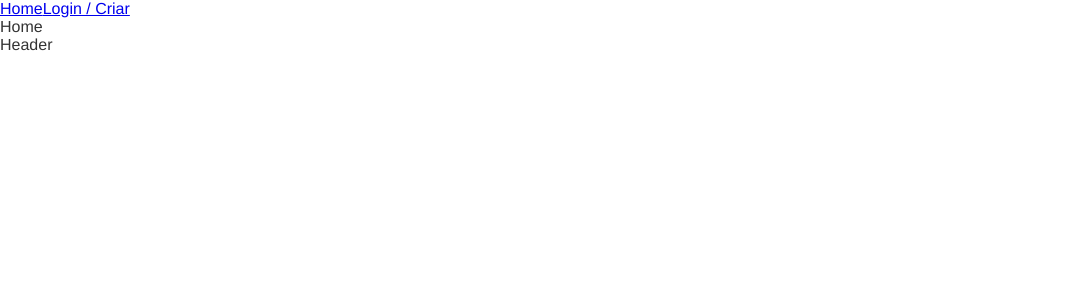
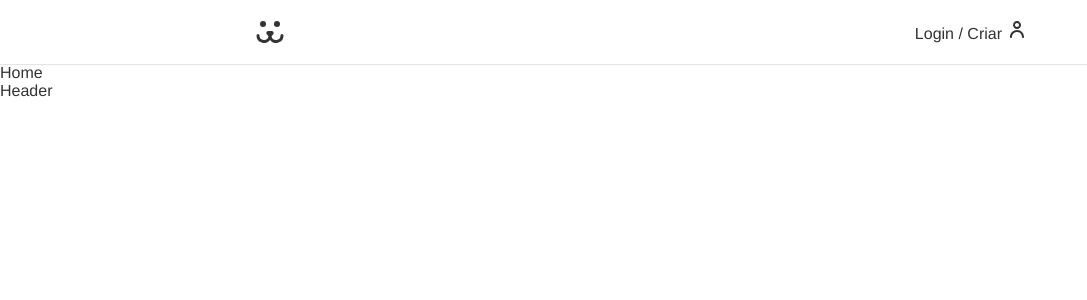
Before and after one commit to alucard93/Dogs, a React (Vite) app: page / in a window 1280 px wide. Shown: the top 300 px of the page, without its empty margins (0-1087 px from the left). Built offline with nearby package versions, Linux system fonts and the light colour scheme.

Commit message:
feat: Header
criação e estilização do componente Header

```diff
--- a/package.json
+++ b/package.json
@@ -19,6 +19,7 @@
     "@types/react": "^18.0.28",
     "@types/react-dom": "^18.0.11",
     "@vitejs/plugin-react": "^3.1.0",
+    "react-svg-loader": "^3.0.3",
     "vite": "^4.2.0"
   }
 }
--- a/src/components/Header/Header.jsx
+++ b/src/components/Header/Header.jsx
@@ -1,13 +1,24 @@
 import React from 'react'
 import { Link } from 'react-router-dom'
 
+import Dogs from '../../assets/dogs.svg'
+import user from './usuario.svg'
+
+import { Container } from '../../styles/global'
+import { HeaderContainer } from './style'
+
+
+
 export const Header = () => {
   return (
-    <div>
-      <nav>
-        <Link to="/">Home</Link>
-        <Link to="/login">Login / Criar</Link>
-      </nav>
-    </div>
+    <HeaderContainer>
+      <Container className='nav'>
+        <Link className='logo' to="/">
+          <img src={Dogs} alt="" />
+        </Link>
+        <Link className='login' to="/login">Login / Criar</Link>
+        {/* <img src={user} alt="" /> */}
+      </Container>
+    </HeaderContainer>
   )
 }
--- /dev/null
+++ b/src/components/Header/style.js
@@ -0,0 +1,41 @@
+import styled from 'styled-components'
+import usuario from '../../assets/usuario.svg';
+
+export const HeaderContainer = styled.header`
+  box-shadow: 0px 1px 1px rgba(0, 0, 0, 0.1);
+  position: fixed;
+
+  width: 100%;
+  z-index: 100;
+  background: white;
+  top: 0px;
+
+  .nav {
+    display: flex;
+    justify-content: space-between;
+    align-items: center;
+    height: 4rem;
+  }
+
+  .logo {
+    padding: 0.5 rem 0;
+  }
+
+  .login {
+    color: #333;
+
+    &::after {
+    content: '';
+    display: inline-block;
+    width: 14px;
+    height: 17px;
+    background-image: url(${usuario});
+    background-repeat: no-repeat;
+    background-position: center center;
+    margin-left: 0.5rem;
+    position: relative;
+    top: -1px;
+    }
+  }
+
+`
--- a/src/styles/global.js
+++ b/src/styles/global.js
@@ -1,4 +1,4 @@
-import { createGlobalStyle } from "styled-components";
+import styled, { createGlobalStyle } from 'styled-components'
 
 export const GlobalStyle = createGlobalStyle`
   * {
@@ -7,6 +7,7 @@ export const GlobalStyle = createGlobalStyle`
 
   body {
     margin: 0;
+    padding-top: 4rem;
     color: #333;
     --type-first: Helvetica, Arial, sans-serif;
     --type-second: 'Spectral', Georgia;
@@ -28,16 +29,21 @@ export const GlobalStyle = createGlobalStyle`
     max-width: 100%;
   }
 
-  button {
+  button, input {
     display: block;
     font-size: 1rem;
     font-family: var(--type-first);
     color: #333;
   }
 
-  .container {
-    max-width: 50rem;
-    padding: 0 1rem;
-    margin: 0 auto;
+  a {
+    text-decoration: none;
   }
+
+
 `
+export const Container = styled.div`
+  max-width: 50rem;
+  padding: 0 1rem;
+  margin: 0 auto;
+`
```
Also changed, not shown: src/components/Header/usuario.svg (added), 1 other file (tests, documents, lock files or other folders).
